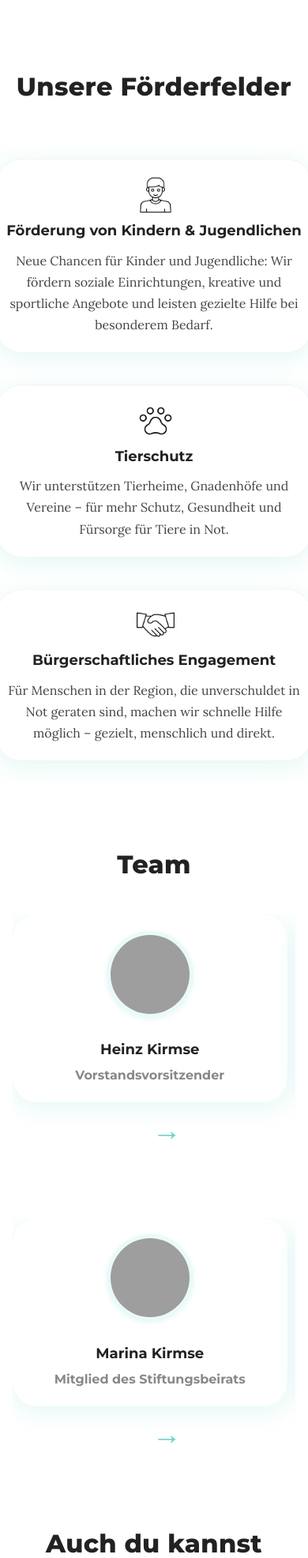
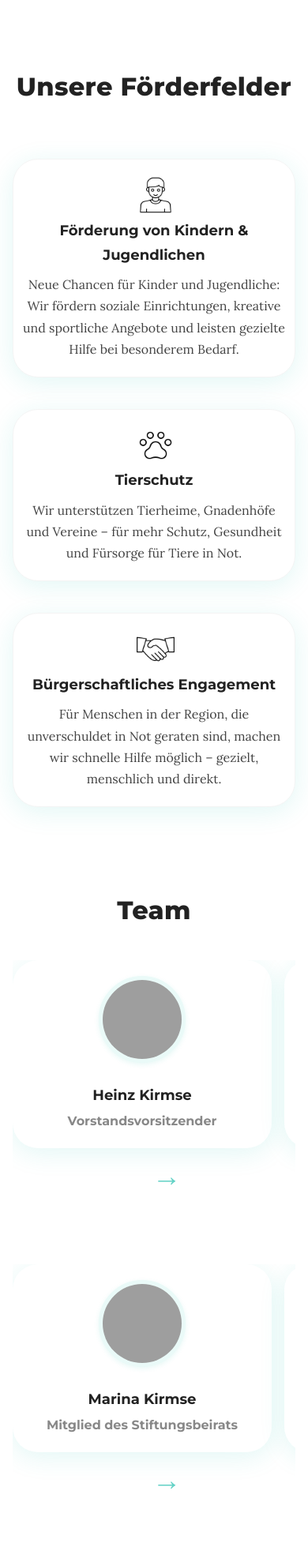
Before and after one commit to AAARGGH/mhk-nextgen, a PHP site: page / in a window 390 px wide. Shown: the part 1884-3857 px from the top of the page at 79% size. Run offline with PHP 8.4, Linux system fonts and the light colour scheme; grey boxes are pictures that could not be loaded.

Commit message:
Adjust mobile card widths

```diff
--- a/css/styles.css
+++ b/css/styles.css
@@ -622,10 +622,11 @@ footer {
   h2 { font-size: 1.03em; }
   .field-card, .team-card, .project-card, .beirat-card { padding: 1.3em 0.5em; }
   .modal-card { padding: 2em 0.5em; margin: auto; }
-  .field-card, .project-card { min-width: 98vw; }
+  .field-card { min-width: 85vw; }
+  .project-card { min-width: 98vw; }
   .team-card, .beirat-card {
-    min-width: 85vw;
-    flex: 0 0 85vw;
+    min-width: 80vw;
+    flex: 0 0 80vw;
   }
   .hero .logo-img-main { width: 240px; }
   .hero h1 { font-size: 1.3em; }
```
